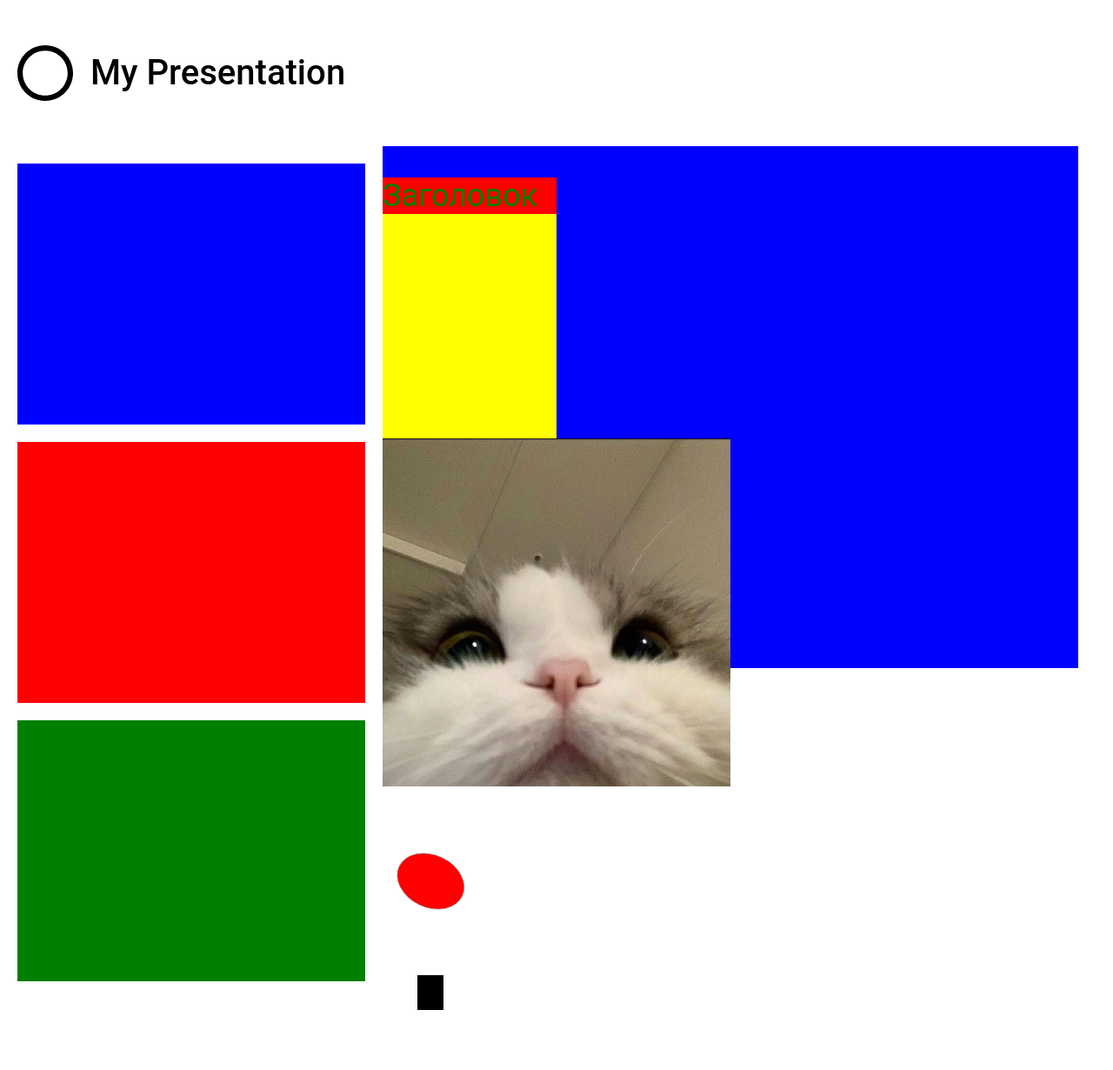
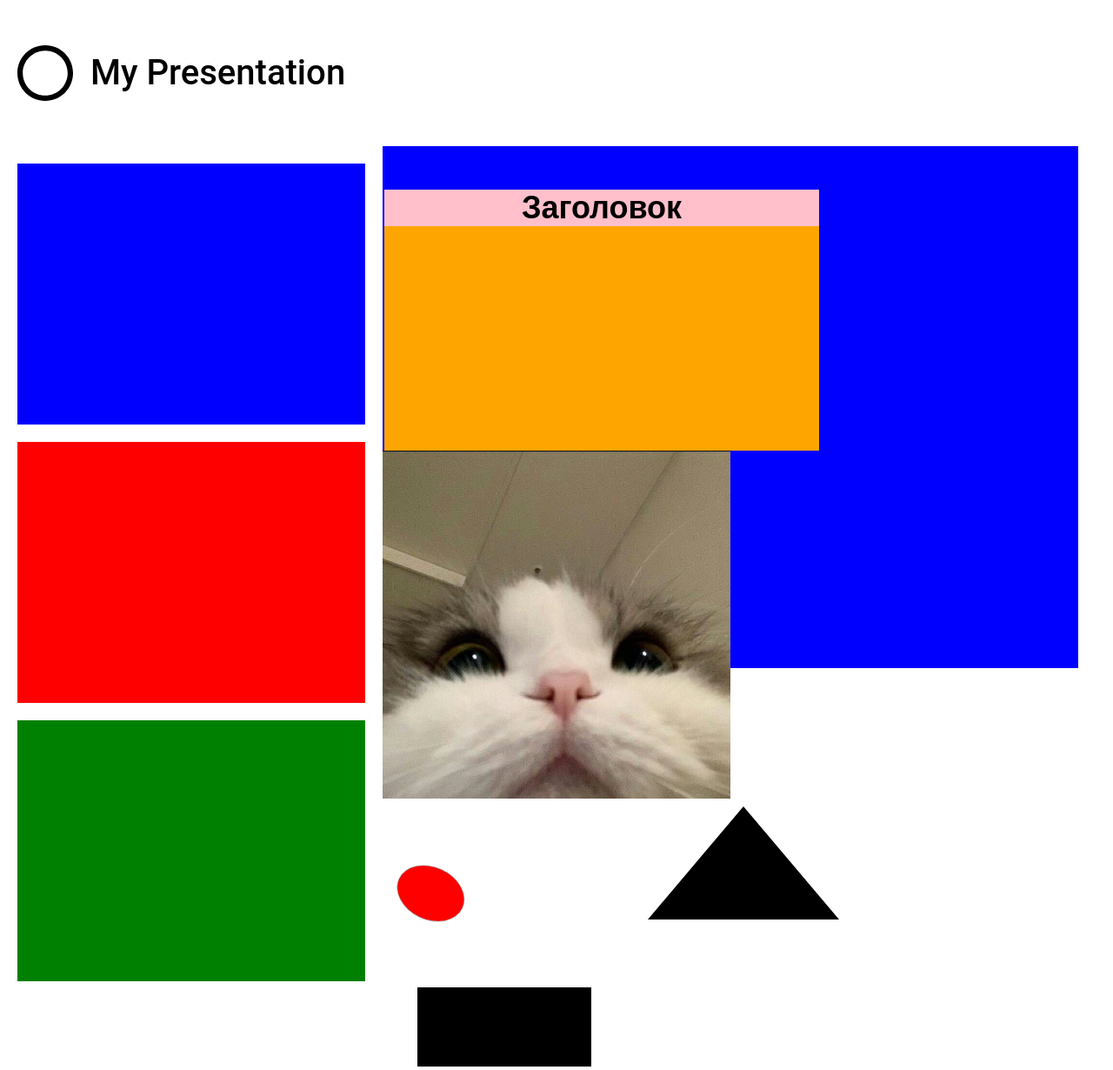
Before and after one commit to TanyaJuravleva/GeekSlides, a React (Create React App) app in the folder presentation/: page / in a window 1280 px wide. Shown: the whole page at 87% size. Built offline with nearby package versions, Linux system fonts and the light colour scheme.

Commit message:
Прорисовка треугольника, свойства текста

```diff
--- a/presentation/src/App.tsx
+++ b/presentation/src/App.tsx
@@ -13,17 +13,17 @@ const textField:TextElement = {
   id: 'text1',
   type: 'text',
   startingPoint: {x: 2, y: 50},
-  size: {width: 200, height: 300},
+  size: {width: 500, height: 300},
   text: 'Заголовок',
   fontSize: 36,
-  color: 'green',
-  fontFamily: 'Roboto',
-  fillText: 'red', // заливка фона текста
-  fillField: 'yellow', // заливка текстового поля
+  color: 'black',
+  fontFamily: 'Arial',
+  fillText: 'pink', // заливка фона текста
+  fillField: 'orange', // заливка текстового поля
   alignment: 'center', // выравнивание (по левому краю, по правому краю, по центру)
   bold: true,
-  italic: true,
-  underlined: true,
+  italic: false,
+  underlined: false,
 }
 
 const pictureField:PictureElement = {
@@ -52,14 +52,14 @@ const triangle:Triangle = {
   borderWidth: 30,
   borderColor: 'red',
   type: 'triangle',
-  pointOne: {x: 40, y: 59},
-  pointTwo: {x: 40, y: 59},
-  pointThree: {x: 40, y: 59},
+  pointOne: {x: 5, y: 135},
+  pointTwo: {x: 115, y: 5},
+  pointThree: {x: 225, y: 135},
 }
 
 const rectangle:Rectangle = {
   id: 'rectangle1',
-  size: {width: 30, height: 40},
+  size: {width: 200, height: 400},
   startingPoint: {x: 40, y: 59},
   fillColor: 'blue',
   borderWidth: 40,
--- a/presentation/src/lw4/Types.tsx
+++ b/presentation/src/lw4/Types.tsx
@@ -98,40 +98,38 @@ function PresentationSlide(props: Slide) {
 }
 
 function TextElement(props:TextElement) {
-    let Bold
-    let Underlined
-    let Italic
+    let Bold = "unset"
+    let Underlined = "none"
+    let Italic = "unset"
     if (props.bold)
     {
-        Bold = {
-            fontWeight: "bold"
-        }
+        Bold = "bold"
     }
     if (props.underlined)
     {
-        Underlined = {
-            textDecoration: "underline"
-        }
+        Underlined = "underline"
     }
     if (props.italic)
     {
-        Italic = {
-            fontStyle: "italic"
-        }
+        Italic =  "italic"
     }
     const WorkTextStyle = {
-        fontSize: props.fontSize,
-        color: props.color,
-        fontFamily: props.fontFamily,
         background: props.fillField,
-        textalign: props.alignment,
-        x: props.startingPoint.x,
-        y:props.startingPoint.y,
+        marginLeft: props.startingPoint.x,
+        marginTop:props.startingPoint.y,
         width: props.size.width,
         height: props.size.height
     }
-    const WorkText = Bold && Underlined && Italic && {
-        background:props.fillText
+    const WorkText = {
+        background:props.fillText,
+        color: props.color,
+        fontSize: props.fontSize,
+        fontFamily: props.fontFamily,
+        textalign: props.alignment,
+        fontWeight: Bold,
+        fontStyle: Italic,
+        textDecoration: Underlined,
+        textAlign: props.alignment,
     }
     return (
         <div id={props.id} style={WorkTextStyle}>
@@ -162,11 +160,16 @@ function Circle(props:Circle) {
 }
 
 function Triangle(props:Triangle) {
+    const x1:string = String(props.pointOne.x)
+    const y1:string = String(props.pointOne.y)
+    const x2:string = String(props.pointTwo.x)
+    const y2:string = String(props.pointTwo.y)
+    const x3:string = String(props.pointThree.x)
+    const y3:string = String(props.pointThree.y)
+    const Points:string = x1 + ',' + y1 + ' ' + x2 + ',' + y2 + ' ' + x3 + ',' + y3;
     return (
         <svg>
-            <polygon
-                points="{props.pointOne}, {props.pointTwo}, {props.pointThree}"
-            />
+            <polygon points={Points}/>
         </svg>
     )
 }
```
